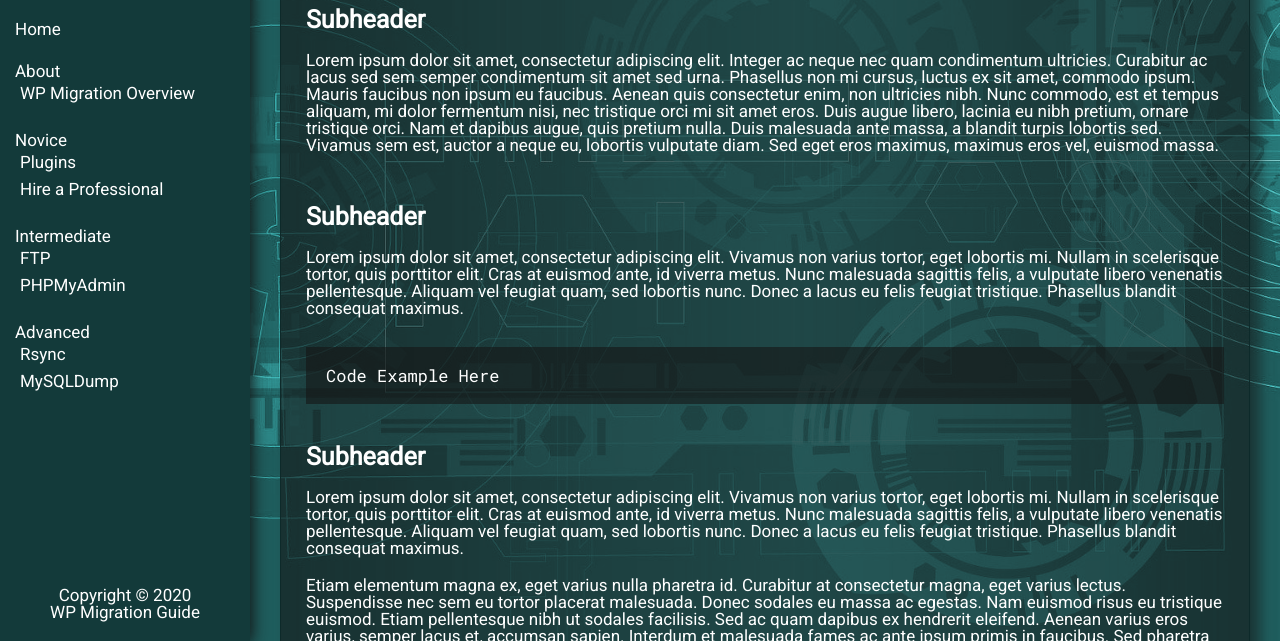
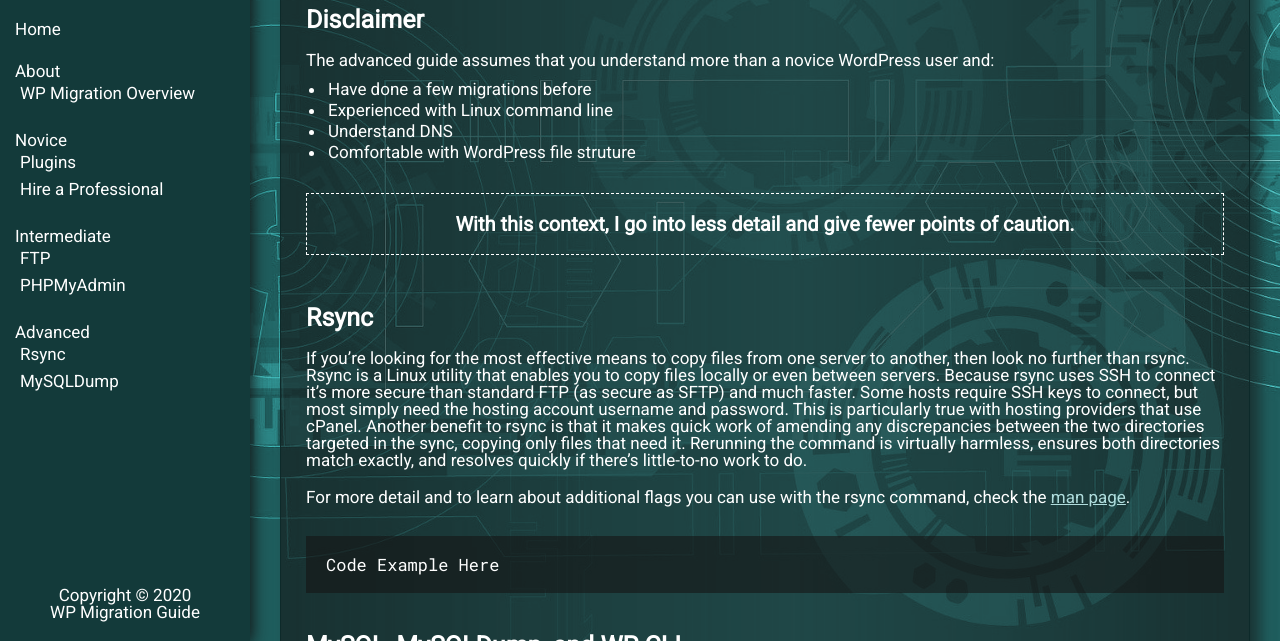
Before and after one commit to bigewiki/webdev2-honors, a plain HTML site: page advanced.html in a window 1280 px wide. Shown: the part 159-800 px from the top of the page. Drawn offline with Linux system fonts and the light colour scheme.

Commit message:
advanced content filled

```diff
--- a/advanced.html
+++ b/advanced.html
@@ -37,103 +37,71 @@
       <main>
         <section>
           <h1>Advanced</h1>
-          <h2>Subheader</h2>
+          <h2>Disclaimer</h2>
           <p>
-            Lorem ipsum dolor sit amet, consectetur adipiscing elit. Integer ac
-            neque nec quam condimentum ultricies. Curabitur ac lacus sed sem
-            semper condimentum sit amet sed urna. Phasellus non mi cursus,
-            luctus ex sit amet, commodo ipsum. Mauris faucibus non ipsum eu
-            faucibus. Aenean quis consectetur enim, non ultricies nibh. Nunc
-            commodo, est et tempus aliquam, mi dolor fermentum nisi, nec
-            tristique orci mi sit amet eros. Duis augue libero, lacinia eu nibh
-            pretium, ornare tristique orci. Nam et dapibus augue, quis pretium
-            nulla. Duis malesuada ante massa, a blandit turpis lobortis sed.
-            Vivamus sem est, auctor a neque eu, lobortis vulputate diam. Sed
-            eget eros maximus, maximus eros vel, euismod massa.
+            The advanced guide assumes that you understand more than a novice
+            WordPress user and:
+          </p>
+          <ul id="disclaimer-list">
+            <li>Have done a few migrations before</li>
+            <li>Experienced with Linux command line</li>
+            <li>Understand DNS</li>
+            <li>Comfortable with WordPress file struture</li>
+          </ul>
+          <p>
+            <strong class="emphasize">
+              With this context, I go into less detail and give fewer points of
+              caution.
+            </strong>
           </p>
         </section>
         <section class="top-margin">
-          <h2>Subheader</h2>
+          <h2>Rsync</h2>
           <p>
-            Lorem ipsum dolor sit amet, consectetur adipiscing elit. Vivamus non
-            varius tortor, eget lobortis mi. Nullam in scelerisque tortor, quis
-            porttitor elit. Cras at euismod ante, id viverra metus. Nunc
-            malesuada sagittis felis, a vulputate libero venenatis pellentesque.
-            Aliquam vel feugiat quam, sed lobortis nunc. Donec a lacus eu felis
-            feugiat tristique. Phasellus blandit consequat maximus.
+            If you’re looking for the most effective means to copy files from
+            one server to another, then look no further than rsync. Rsync is a
+            Linux utility that enables you to copy files locally or even between
+            servers. Because rsync uses SSH to connect it’s more secure than
+            standard FTP (as secure as SFTP) and much faster. Some hosts require
+            SSH keys to connect, but most simply need the hosting account
+            username and password. This is particularly true with hosting
+            providers that use cPanel. Another benefit to rsync is that it makes
+            quick work of amending any discrepancies between the two directories
+            targeted in the sync, copying only files that need it. Rerunning the
+            command is virtually harmless, ensures both directories match
+            exactly, and resolves quickly if there’s little-to-no work to do.
+          </p>
+          <p>
+            For more detail and to learn about additional flags you can use with
+            the rsync command, check the
+            <a href="https://linux.die.net/man/1/rsync" target="_blank"
+              >man page</a
+            >.
           </p>
           <pre><code>Code Example Here</code></pre>
         </section>
         <section class="top-margin">
-          <h2>Subheader</h2>
+          <h2>MySQL, MySQLDump, and WP CLI</h2>
           <p>
-            Lorem ipsum dolor sit amet, consectetur adipiscing elit. Vivamus non
-            varius tortor, eget lobortis mi. Nullam in scelerisque tortor, quis
-            porttitor elit. Cras at euismod ante, id viverra metus. Nunc
-            malesuada sagittis felis, a vulputate libero venenatis pellentesque.
-            Aliquam vel feugiat quam, sed lobortis nunc. Donec a lacus eu felis
-            feugiat tristique. Phasellus blandit consequat maximus.
+            You can perform an entire WordPress migration from your terminal.
+            The mysql utility allows you to, not only, execute MySQL commands
+            from your command prompt, but to also import an entire database with
+            one command. Likewise, the mysqldump utility lets a user export an
+            entire database, or specific terminals, with the proper syntax. WP
+            CLI has support for both these functions using the db import and db
+            export commands and doesn’t require passing arguments for the
+            database name, user, or password since it will read those values
+            from the wp-config.php file.
           </p>
           <p>
-            Etiam elementum magna ex, eget varius nulla pharetra id. Curabitur
-            at consectetur magna, eget varius lectus. Suspendisse nec sem eu
-            tortor placerat malesuada. Donec sodales eu massa ac egestas. Nam
-            euismod risus eu tristique euismod. Etiam pellentesque nibh ut
-            sodales facilisis. Sed ac quam dapibus ex hendrerit eleifend. Aenean
-            varius eros varius, semper lacus et, accumsan sapien. Interdum et
-            malesuada fames ac ante ipsum primis in faucibus. Sed pharetra elit
-            at felis sagittis, quis aliquet nibh auctor.
+            <a
+              href="https://developer.wordpress.org/cli/commands/db/"
+              target="_blank"
+              >For more information please check out the WP CLI
+              documentation.</a
+            >
           </p>
           <pre><code>Code Example Here</code></pre>
-        </section>
-        <section class="top-margin">
-          <h2>Subheader</h2>
-          <p>
-            Lorem ipsum dolor sit amet, consectetur adipiscing elit. Vivamus non
-            varius tortor, eget lobortis mi. Nullam in scelerisque tortor, quis
-            porttitor elit. Cras at euismod ante, id viverra metus. Nunc
-            malesuada sagittis felis, a vulputate libero venenatis pellentesque.
-            Aliquam vel feugiat quam, sed lobortis nunc. Donec a lacus eu felis
-            feugiat tristique. Phasellus blandit consequat maximus.
-          </p>
-          <p>
-            Etiam elementum magna ex, eget varius nulla pharetra id. Curabitur
-            at consectetur magna, eget varius lectus. Suspendisse nec sem eu
-            tortor placerat malesuada. Donec sodales eu massa ac egestas. Nam
-            euismod risus eu tristique euismod. Etiam pellentesque nibh ut
-            sodales facilisis. Sed ac quam dapibus ex hendrerit eleifend. Aenean
-            varius eros varius, semper lacus et, accumsan sapien. Interdum et
-            malesuada fames ac ante ipsum primis in faucibus. Sed pharetra elit
-            at felis sagittis, quis aliquet nibh auctor.
-          </p>
-          <pre><code>Code Example Here</code></pre>
-          <div class="flex-center">
-            <figure>
-              <img
-                class="aside-img"
-                src="img/screenshot.png"
-                alt="placeholder"
-              />
-              <figcaption>
-                Placeholder Image
-              </figcaption>
-            </figure>
-          </div>
-          <p>
-            Vivamus commodo id augue ut varius. Quisque ut congue nisi. Donec
-            pellentesque sit amet orci et laoreet. Donec placerat aliquam
-            libero. Morbi ipsum mauris, tristique a diam at, tincidunt aliquet
-            lectus. Mauris vitae placerat lacus, quis placerat nibh. Cras in
-            odio non turpis porta vestibulum vitae id tellus. Integer et
-            dignissim neque. Pellentesque aliquam massa nisi, quis aliquam justo
-            accumsan non. Donec dictum felis vitae dolor interdum bibendum. Sed
-            et elit euismod, volutpat sem vel, volutpat ipsum. Nunc commodo,
-            tellus a commodo auctor, ligula neque ornare orci, in accumsan nulla
-            tellus a ante. Aliquam nec mi tempor enim blandit lacinia non non
-            quam. In hendrerit tincidunt tellus, vel fringilla erat venenatis
-            in. Cras hendrerit risus eu sapien dapibus, viverra consequat augue
-            fringilla.
-          </p>
         </section>
       </main>
     </div>
--- a/style.css
+++ b/style.css
@@ -205,6 +205,28 @@ pre code {
   font-family: "Roboto Mono", monospace;
 }
 
+#disclaimer-list {
+  color: white;
+  margin-left: 20px;
+}
+
+#disclaimer-list li {
+  list-style-type: disc;
+  margin-left: 20px;
+  padding: 2px;
+}
+
+.emphasize {
+  font-size: 20px;
+  text-align: center;
+  width: 100%;
+  display: block;
+  box-sizing: border-box;
+  padding: 20px;
+  border: 1px dashed white;
+  margin-top: 20px;
+}
+
 /***********************
 ** Sidebar Styles
 ***********************/
```
